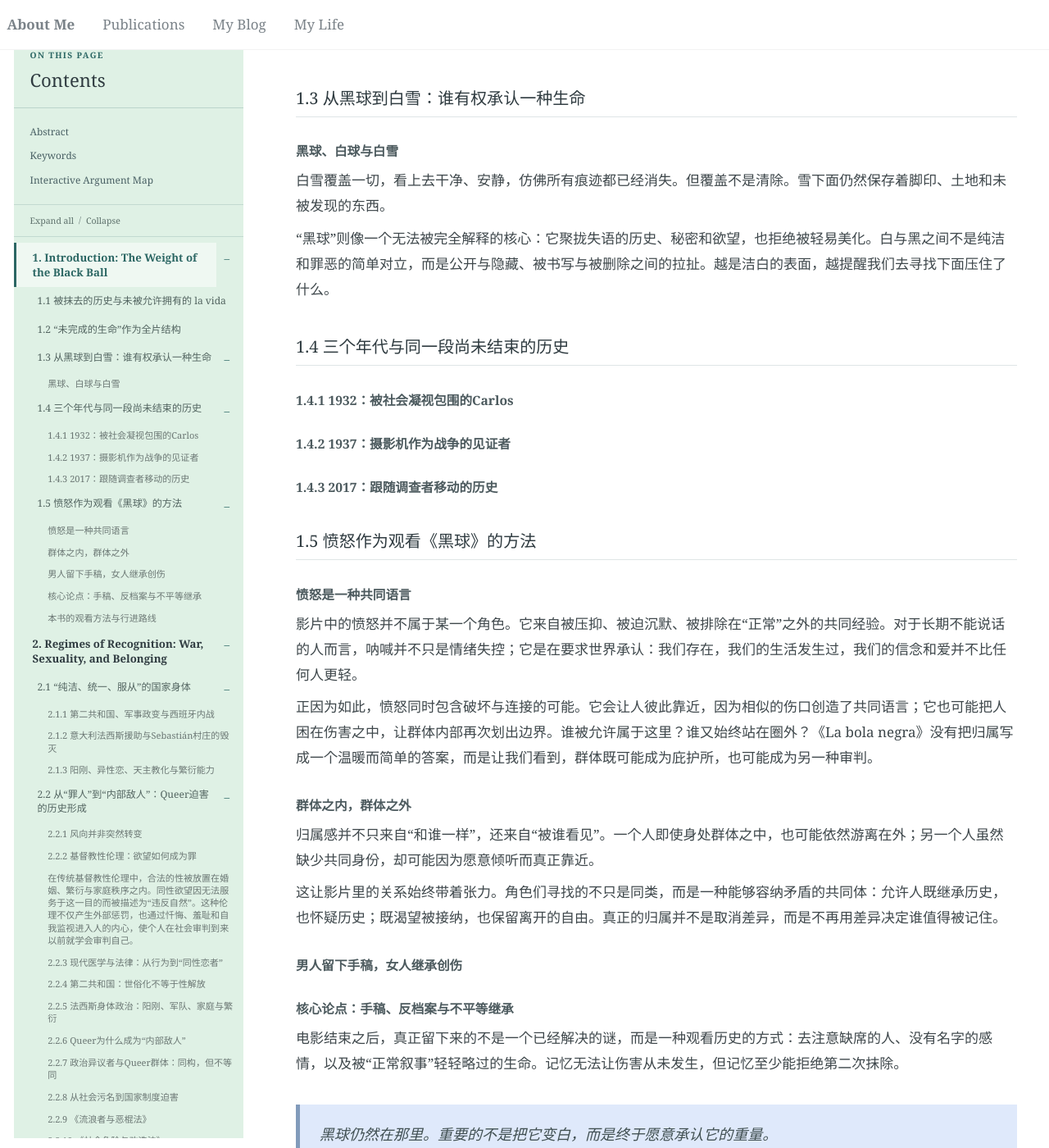
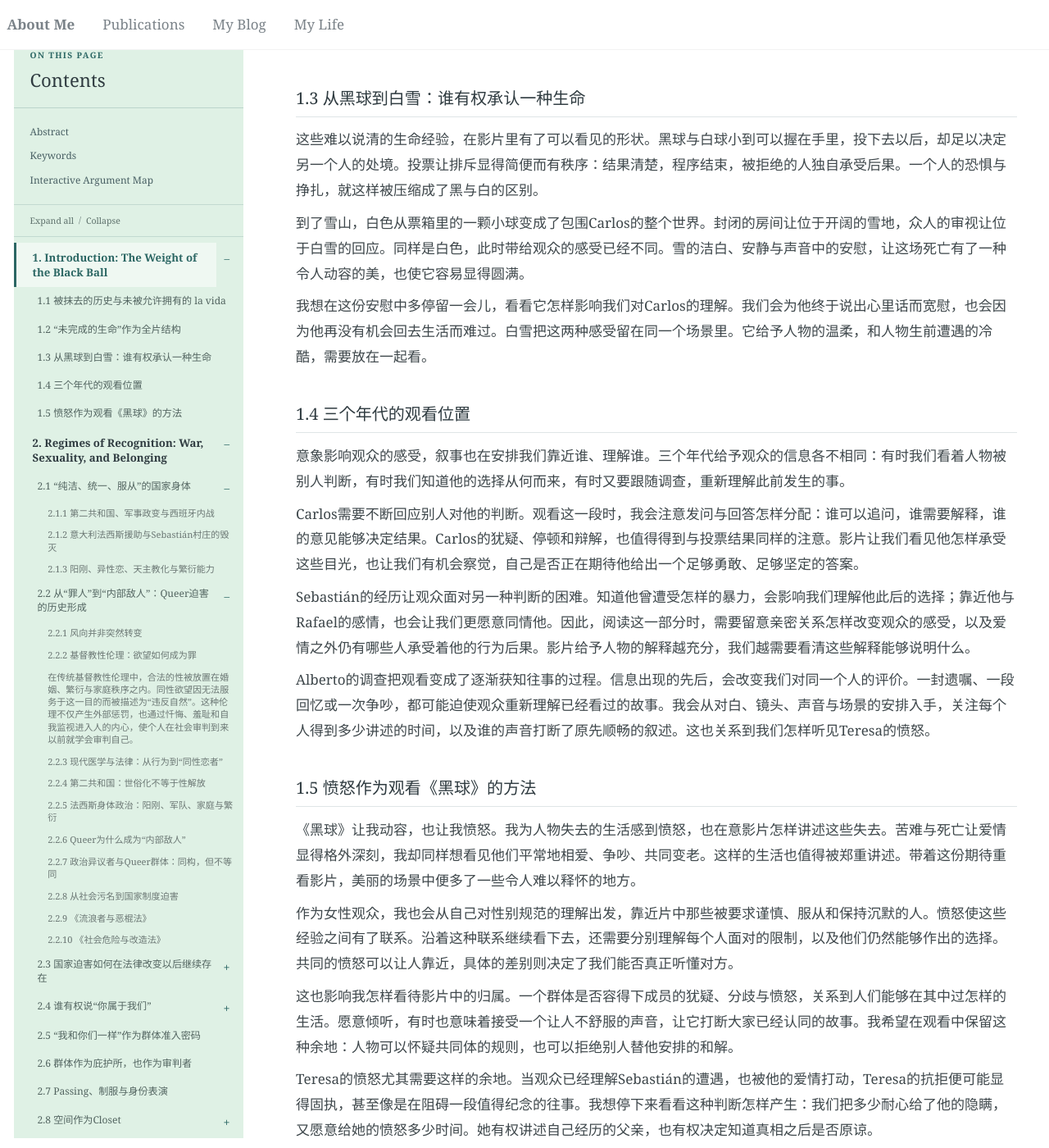
Before and after one commit to Cathylixi/Cathylixi.github.io, a Jekyll site: the page built from _posts/2026-11-10-la-bola-negra-review.md, in a window 1280 px wide and 1400 px high, scrolled down 4777 px. Shown: the whole window at 82% size. Built offline with Jekyll 4.4.1, drawn with Linux system fonts in a browser that asks for light colours; nearby versions of some CDN libraries; some of the changed text lies outside the part shown.

Commit message:
Publish La Bola Negra from Google Docs

```diff
--- a/_posts/2026-11-10-la-bola-negra-review.md
+++ b/_posts/2026-11-10-la-bola-negra-review.md
@@ -98,45 +98,33 @@ Alberto没有亲历战争，却一直生活在战争塑造的家庭关系中。
 
 ### 1.3 从黑球到白雪：谁有权承认一种生命
 
-#### 黑球、白球与白雪
+这些难以说清的生命经验，在影片里有了可以看见的形状。黑球与白球小到可以握在手里，投下去以后，却足以决定另一个人的处境。投票让排斥显得简便而有秩序：结果清楚，程序结束，被拒绝的人独自承受后果。一个人的恐惧与挣扎，就这样被压缩成了黑与白的区别。
 
-白雪覆盖一切，看上去干净、安静，仿佛所有痕迹都已经消失。但覆盖不是清除。雪下面仍然保存着脚印、土地和未被发现的东西。
+到了雪山，白色从票箱里的一颗小球变成了包围Carlos的整个世界。封闭的房间让位于开阔的雪地，众人的审视让位于白雪的回应。同样是白色，此时带给观众的感受已经不同。雪的洁白、安静与声音中的安慰，让这场死亡有了一种令人动容的美，也使它容易显得圆满。
 
-“黑球”则像一个无法被完全解释的核心：它聚拢失语的历史、秘密和欲望，也拒绝被轻易美化。白与黑之间不是纯洁和罪恶的简单对立，而是公开与隐藏、被书写与被删除之间的拉扯。越是洁白的表面，越提醒我们去寻找下面压住了什么。
+我想在这份安慰中多停留一会儿，看看它怎样影响我们对Carlos的理解。我们会为他终于说出心里话而宽慰，也会因为他再没有机会回去生活而难过。白雪把这两种感受留在同一个场景里。它给予人物的温柔，和人物生前遭遇的冷酷，需要放在一起看。
 
-### 1.4 三个年代与同一段尚未结束的历史
+### 1.4 三个年代的观看位置
 
-#### 1.4.1 1932：被社会凝视包围的Carlos
+意象影响观众的感受，叙事也在安排我们靠近谁、理解谁。三个年代给予观众的信息各不相同：有时我们看着人物被别人判断，有时我们知道他的选择从何而来，有时又要跟随调查，重新理解此前发生的事。
 
-#### 1.4.2 1937：摄影机作为战争的见证者
+Carlos需要不断回应别人对他的判断。观看这一段时，我会注意发问与回答怎样分配：谁可以追问，谁需要解释，谁的意见能够决定结果。Carlos的犹疑、停顿和辩解，也值得得到与投票结果同样的注意。影片让我们看见他怎样承受这些目光，也让我们有机会察觉，自己是否正在期待他给出一个足够勇敢、足够坚定的答案。
 
-#### 1.4.3 2017：跟随调查者移动的历史
+Sebastián的经历让观众面对另一种判断的困难。知道他曾遭受怎样的暴力，会影响我们理解他此后的选择；靠近他与Rafael的感情，也会让我们更愿意同情他。因此，阅读这一部分时，需要留意亲密关系怎样改变观众的感受，以及爱情之外仍有哪些人承受着他的行为后果。影片给予人物的解释越充分，我们越需要看清这些解释能够说明什么。
+
+Alberto的调查把观看变成了逐渐获知往事的过程。信息出现的先后，会改变我们对同一个人的评价。一封遗嘱、一段回忆或一次争吵，都可能迫使观众重新理解已经看过的故事。我会从对白、镜头、声音与场景的安排入手，关注每个人得到多少讲述的时间，以及谁的声音打断了原先顺畅的叙述。这也关系到我们怎样听见Teresa的愤怒。
 
 ### 1.5 愤怒作为观看《黑球》的方法
 
-#### 愤怒是一种共同语言
+《黑球》让我动容，也让我愤怒。我为人物失去的生活感到愤怒，也在意影片怎样讲述这些失去。苦难与死亡让爱情显得格外深刻，我却同样想看见他们平常地相爱、争吵、共同变老。这样的生活也值得被郑重讲述。带着这份期待重看影片，美丽的场景中便多了一些令人难以释怀的地方。
 
-影片中的愤怒并不属于某一个角色。它来自被压抑、被迫沉默、被排除在“正常”之外的共同经验。对于长期不能说话的人而言，呐喊并不只是情绪失控；它是在要求世界承认：我们存在，我们的生活发生过，我们的信念和爱并不比任何人更轻。
+作为女性观众，我也会从自己对性别规范的理解出发，靠近片中那些被要求谨慎、服从和保持沉默的人。愤怒使这些经验之间有了联系。沿着这种联系继续看下去，还需要分别理解每个人面对的限制，以及他们仍然能够作出的选择。共同的愤怒可以让人靠近，具体的差别则决定了我们能否真正听懂对方。
 
-正因为如此，愤怒同时包含破坏与连接的可能。它会让人彼此靠近，因为相似的伤口创造了共同语言；它也可能把人困在伤害之中，让群体内部再次划出边界。谁被允许属于这里？谁又始终站在圈外？《La bola negra》没有把归属写成一个温暖而简单的答案，而是让我们看到，群体既可能成为庇护所，也可能成为另一种审判。
+这也影响我怎样看待影片中的归属。一个群体是否容得下成员的犹疑、分歧与愤怒，关系到人们能够在其中过怎样的生活。愿意倾听，有时也意味着接受一个让人不舒服的声音，让它打断大家已经认同的故事。我希望在观看中保留这种余地：人物可以怀疑共同体的规则，也可以拒绝别人替他安排的和解。
 
-#### 群体之内，群体之外
+Teresa的愤怒尤其需要这样的余地。当观众已经理解Sebastián的遭遇，也被他的爱情打动，Teresa的抗拒便可能显得固执，甚至像是在阻碍一段值得纪念的往事。我想停下来看看这种判断怎样产生：我们把多少耐心给了他的隐瞒，又愿意给她的愤怒多少时间。她有权讲述自己经历的父亲，也有权决定知道真相之后是否原谅。
 
-归属感并不只来自“和谁一样”，还来自“被谁看见”。一个人即使身处群体之中，也可能依然游离在外；另一个人虽然缺少共同身份，却可能因为愿意倾听而真正靠近。
-
-这让影片里的关系始终带着张力。角色们寻找的不只是同类，而是一种能够容纳矛盾的共同体：允许人既继承历史，也怀疑历史；既渴望被接纳，也保留离开的自由。真正的归属并不是取消差异，而是不再用差异决定谁值得被记住。
-
-#### 男人留下手稿，女人继承创伤
-
-#### 核心论点：手稿、反档案与不平等继承
-
-电影结束之后，真正留下来的不是一个已经解决的谜，而是一种观看历史的方式：去注意缺席的人、没有名字的感情，以及被“正常叙事”轻轻略过的生命。记忆无法让伤害从未发生，但记忆至少能拒绝第二次抹除。
-
-> 黑球仍然在那里。重要的不是把它变白，而是终于愿意承认它的重量。
-
-#### 本书的观看方法与行进路线
-
-本文将镜头、声音、空间与物件细读分配到各章，并以情感档案、后记忆、女性主义愤怒与 queer 情动理论连接影片的历史、形式与代际伦理。
+我会带着这些感受继续讨论手稿与它牵连的人。手稿得到保存和公开以后，关于谁的故事值得讲述、谁应当获得理解的选择仍在继续。我关心那些让故事无法圆满结束的声音，也希望为它们留下足够的位置。
 
 <div class="academic-outline" markdown="1">
 
```
